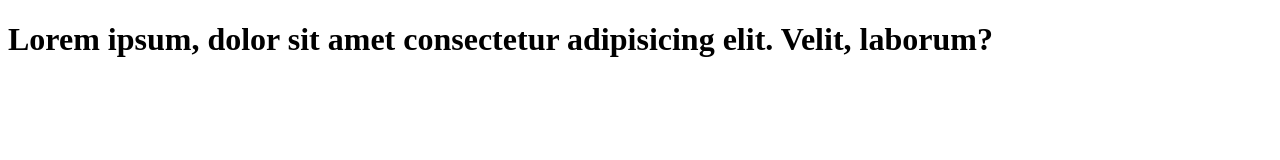
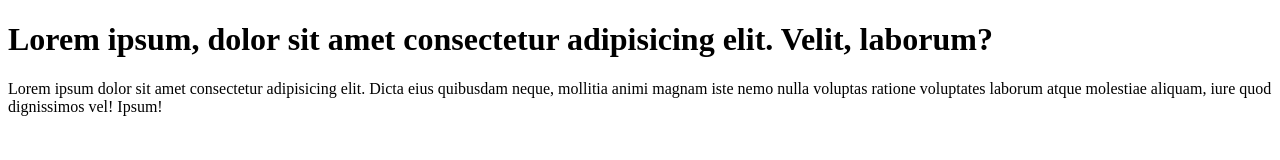
Before and after one commit to anirudhVASUDEV23/git-learn, a plain HTML site: page index.html in a window 1280 px wide. Drawn offline with Linux system fonts and the light colour scheme.

Commit message:
add para

```diff
--- a/index.html
+++ b/index.html
@@ -7,5 +7,6 @@
 </head>
 <body>
     <h1>Lorem ipsum, dolor sit amet consectetur adipisicing elit. Velit, laborum?</h1>
+    <p>Lorem ipsum dolor sit amet consectetur adipisicing elit. Dicta eius quibusdam neque, mollitia animi magnam iste nemo nulla voluptas ratione voluptates laborum atque molestiae aliquam, iure quod dignissimos vel! Ipsum!</p>
 </body>
 </html>
```
